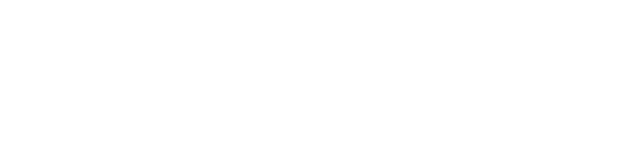
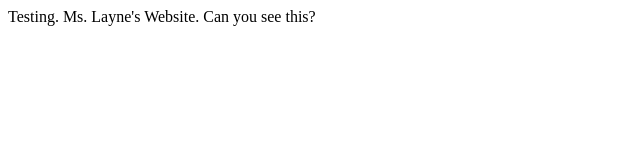
Before and after one commit to WVCS/website-sarahlayne2024, a plain HTML site: page index.html in a window 1280 px wide. Shown: the whole page, without its empty margins (0-640 px from the left). Drawn offline with Linux system fonts and the light colour scheme.

Commit message:
test text to see if this works

```diff
--- a/index.html
+++ b/index.html
@@ -1,7 +1,7 @@
 <html>
 
 
-
+Testing. Ms. Layne's Website. Can you see this?
 
 
 
```
